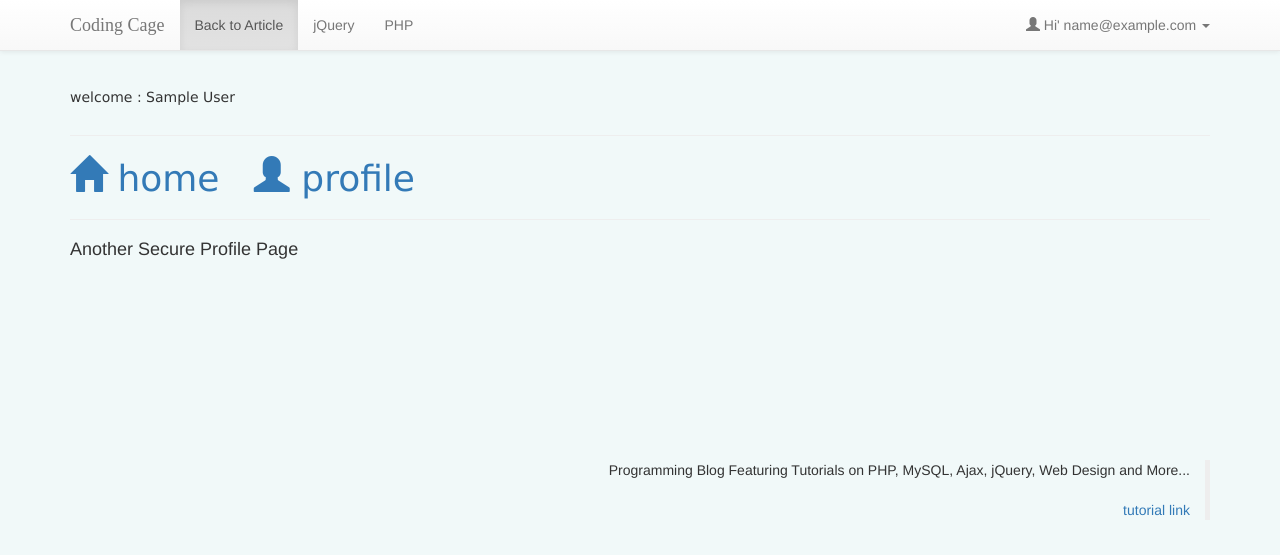
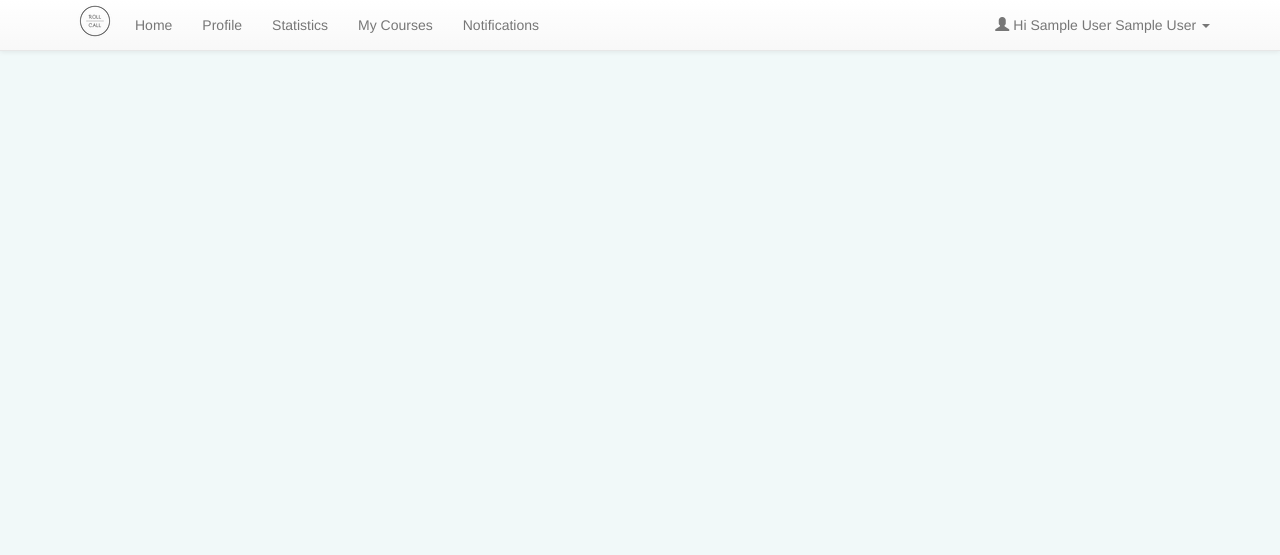
Before and after one commit to al-sade/rollcall, a PHP site: page /profile.php in a window 1280 px wide. Shown: the top 555 px of the page. Run offline with PHP 8.4, Linux system fonts and the light colour scheme; the visitor is signed in with stand-in values (Sample User, id 1).

Commit message:
view adjustment to mockup

```diff
--- /dev/null
+++ b/header.php
@@ -0,0 +1,35 @@
+<nav class="navbar navbar-default navbar-fixed-top">
+      <div class="container">
+        <div class="navbar-header">
+          <button type="button" class="navbar-toggle collapsed" data-toggle="collapse" data-target="#navbar" aria-expanded="false" aria-controls="navbar">
+            <span class="sr-only">Toggle navigation</span>
+            <span class="icon-bar"></span>
+            <span class="icon-bar"></span>
+            <span class="icon-bar"></span>
+          </button>
+          <div id="logo-container">
+          <img src="images/rollcall_logo.png">
+          </div>
+        </div>
+        <div id="navbar" class="navbar-collapse collapse">
+          <ul class="nav navbar-nav">
+            <li><a href="home.php">Home</a></li>
+            <li><a href="profile.php">Profile</a></li>
+            <li><a href="statistics.php">Statistics</a></li>
+            <li><a href="my-courses.php">My Courses</a></li>
+            <li><a href="notifications.php">Notifications</a></li>
+          </ul>
+          <ul class="nav navbar-nav navbar-right">
+
+            <li class="dropdown">
+              <a href="#" class="dropdown-toggle" data-toggle="dropdown" role="button" aria-haspopup="true" aria-expanded="false">
+			  <span class="glyphicon glyphicon-user"></span>&nbsp;Hi <?php echo $userRow['first_name']." ".$userRow['last_name']; ?>&nbsp;<span class="caret"></span></a>
+              <ul class="dropdown-menu">
+                <li><a href="profile.php"><span class="glyphicon glyphicon-user"></span>&nbsp;View Profile</a></li>
+                <li><a href="logout.php?logout=true"><span class="glyphicon glyphicon-log-out"></span>&nbsp;Sign Out</a></li>
+              </ul>
+            </li>
+          </ul>
+        </div><!--/.nav-collapse -->
+      </div>
+    </nav>
--- a/index.php
+++ b/index.php
@@ -28,7 +28,7 @@ if(isset($_POST['btn-login']))
 <html xmlns="http://www.w3.org/1999/xhtml">
 <head>
 <meta http-equiv="Content-Type" content="text/html; charset=utf-8" />
-<title>Coding Cage : Login</title>
+<title>RollCall : Login</title>
 <link href="bootstrap/css/bootstrap.min.css" rel="stylesheet" media="screen">
 <link href="bootstrap/css/bootstrap-theme.min.css" rel="stylesheet" media="screen">
 <link rel="stylesheet" href="style.css" type="text/css"  />
--- a/js/catchPic.js
+++ b/js/catch-pic.js
@@ -24,7 +24,7 @@ window.addEventListener('load', function() {
 	var bsa = d.createElement(s);
 	bsa.async = 1;
 	bsa.src = '/bsa.js';
-  console.log(bsa.src);
+  // console.log(bsa.src);
 	firstScript.parentNode.insertBefore(bsa, firstScript);
 
 	// Promo!
--- a/profile.php
+++ b/profile.php
@@ -28,37 +28,7 @@
 <body>
 
 
-<nav class="navbar navbar-default navbar-fixed-top">
-      <div class="container">
-        <div class="navbar-header">
-          <button type="button" class="navbar-toggle collapsed" data-toggle="collapse" data-target="#navbar" aria-expanded="false" aria-controls="navbar">
-            <span class="sr-only">Toggle navigation</span>
-            <span class="icon-bar"></span>
-            <span class="icon-bar"></span>
-            <span class="icon-bar"></span>
-          </button>
-          <a class="navbar-brand" href="http://www.codingcage.com">Coding Cage</a>
-        </div>
-        <div id="navbar" class="navbar-collapse collapse">
-          <ul class="nav navbar-nav">
-            <li class="active"><a href="http://www.codingcage.com/2015/11/ajax-login-script-with-jquery-php-mysql.html">Back to Article</a></li>
-            <li><a href="http://www.codingcage.com/search/label/jQuery">jQuery</a></li>
-            <li><a href="http://www.codingcage.com/search/label/PHP">PHP</a></li>
-          </ul>
-          <ul class="nav navbar-nav navbar-right">
-
-            <li class="dropdown">
-              <a href="#" class="dropdown-toggle" data-toggle="dropdown" role="button" aria-haspopup="true" aria-expanded="false">
-			  <span class="glyphicon glyphicon-user"></span>&nbsp;Hi' <?php echo $userRow['email']; ?>&nbsp;<span class="caret"></span></a>
-              <ul class="dropdown-menu">
-                <li><a href="#"><span class="glyphicon glyphicon-user"></span>&nbsp;View Profile</a></li>
-                <li><a href="logout.php?logout=true"><span class="glyphicon glyphicon-log-out"></span>&nbsp;Sign Out</a></li>
-              </ul>
-            </li>
-          </ul>
-        </div><!--/.nav-collapse -->
-      </div>
-    </nav>
+<?php require_once('header.php');?>
 
 	<div class="clearfix"></div>
 
@@ -66,20 +36,8 @@
 
     <div class="container">
 
-    	<label class="h5">welcome : <?php print($userRow['first_name']); ?></label>
-        <hr />
+    	<!-- <label class="h5">welcome : <?php print($userRow['first_name']); ?></label> -->
 
-        <h1>
-        <a href="home.php"><span class="glyphicon glyphicon-home"></span> home</a> &nbsp;
-        <a href="profile.php"><span class="glyphicon glyphicon-user"></span> profile</a></h1>
-        <hr />
-
-        <p class="h4">Another Secure Profile Page</p>
-
-    <p class="blockquote-reverse" style="margin-top:200px;">
-    Programming Blog Featuring Tutorials on PHP, MySQL, Ajax, jQuery, Web Design and More...<br /><br />
-    <a href="http://www.codingcage.com/2015/04/php-login-and-registration-script-with.html">tutorial link</a>
-    </p>
 
     </div>
 
--- a/sign-up.php
+++ b/sign-up.php
@@ -154,7 +154,7 @@ if(isset($_POST['btn-signup']))
 </div>
 
 </div>
-<script src="js/catchPic.js"></script>
+<script src="js/catch-pic.js"></script>
 <script>
 !function(e){var t=e.createElement("link"),s="setAttribute";t[s]("type","text/css"),t[s]("rel","stylesheet"),t[s]("href","//netdna.bootstrapcdn.com/font-awesome/4.1.0/css/font-awesome.min.css"),e.body.appendChild(t)}(z.d);!function(e){var t=e.documentElement,n="fonts-loaded";if(-1==t.className.indexOf(n)){var s=e.createElement("link"),a="setAttribute";s.onload=function(){t.className+=" "+n},s[a]("type","text/css"),s[a]("rel","stylesheet"),s[a]("href",z.themePath+"/fonts.css"),e.body.appendChild(s)}}(z.d);
 </script>
```
Also changed, not shown: home.php (+2 -46 lines), js/upload-image.js (added, +36 -0 lines), ajaxupload.php (added), images/rollcall_logo.png (added).
